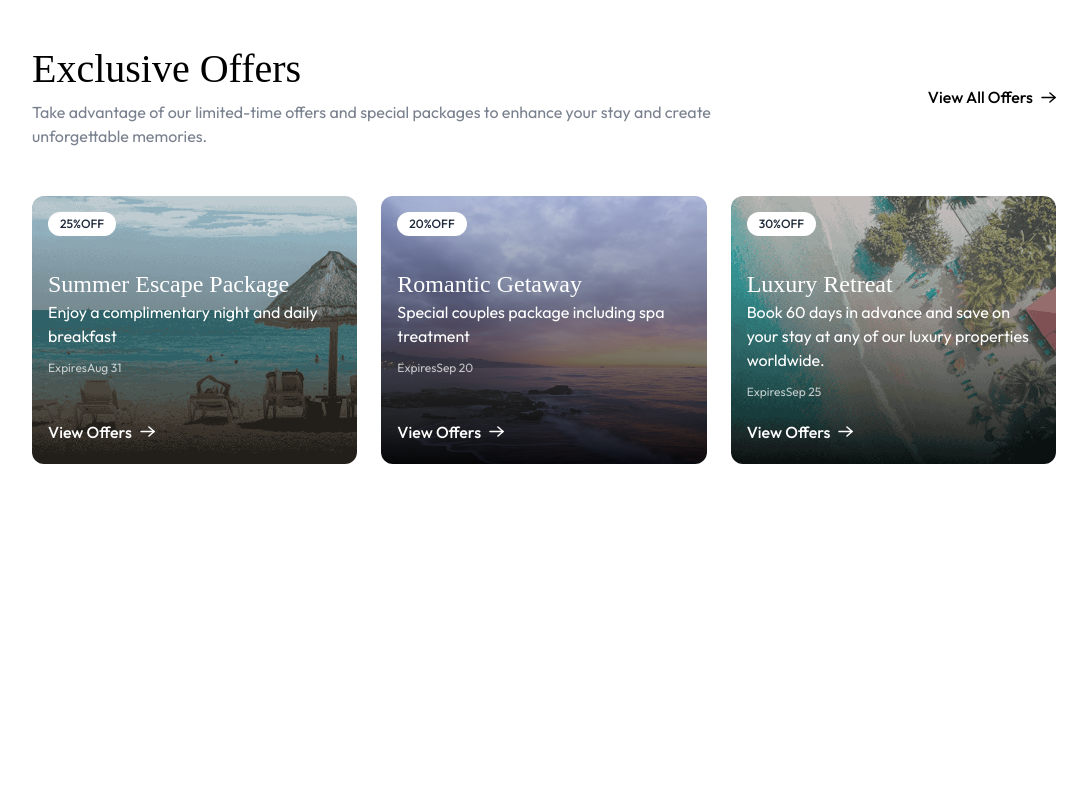
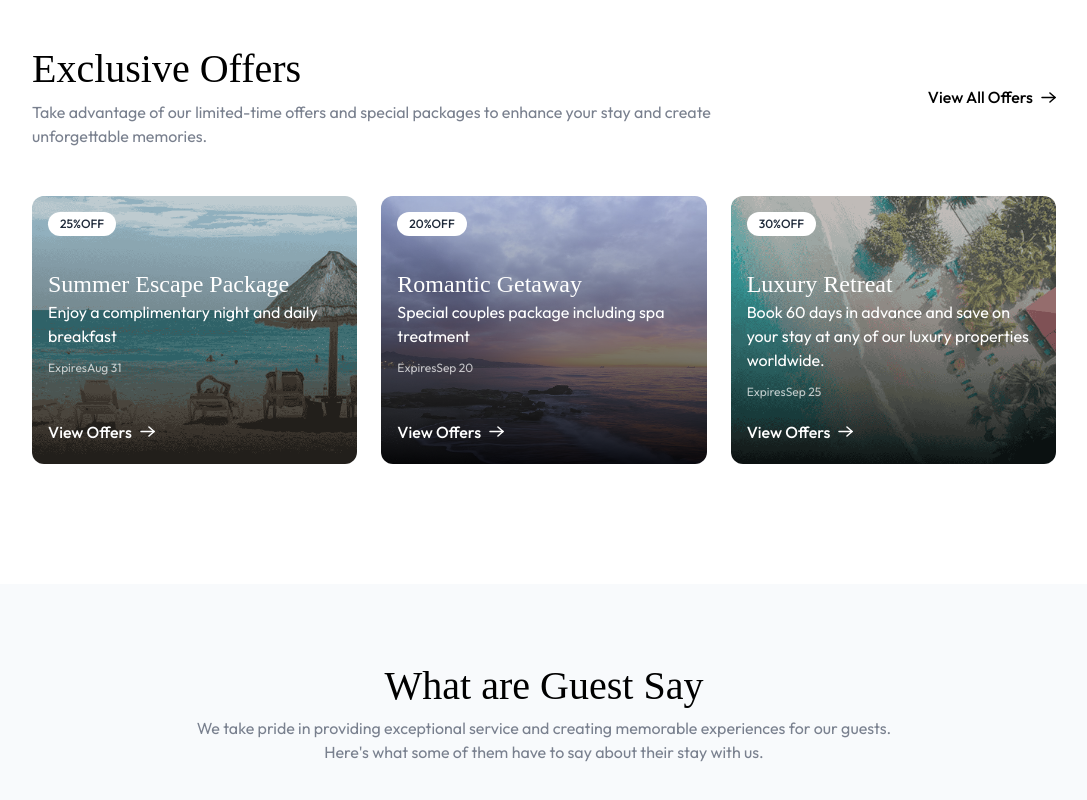
Before and after one commit to jeevankumar812/Hotel-Book, a React (Vite) app in the folder client/: page / in a window 1280 px wide. Shown: the part 1591-2391 px from the top of the page, without its empty margins (96-1183 px from the left). Before the commit the page ends 2175 px from the top, so only its background shows below. Built offline with nearby package versions, Linux system fonts and the light colour scheme; no server answers; a web font is replaced by a local one.

Commit message:
Testimonial mouted

```diff
--- a/client/src/components/Testimonial.jsx
+++ b/client/src/components/Testimonial.jsx
@@ -1,9 +1,13 @@
 import React from 'react'
+import Title from './Title'
 
 const Testimonial = () => {
   return (
-    <div>
-
+    <div className='flex flex-col items-center px-6 md:px-16 lg:px-24 bg-slate-50 pt-20 pb-30'>
+      <Title title="What are Guest Say"
+      subTitle="We take pride in providing exceptional service
+       and creating memorable experiences for our guests. Here's what some
+        of them have to say about their stay with us." />
     </div>
   )
 }
--- a/client/src/pages/Home.jsx
+++ b/client/src/pages/Home.jsx
@@ -2,12 +2,14 @@
 import Hero from '../components/Hero'
 import FeaturedDestination from '../components/FeaturedDestination'
 import ExclusiveOffers from '../components/ExclusiveOffers'
+import Testimonial from '../components/Testimonial'
 const Home = () => {
   return (
     <>
     <Hero/>
     <FeaturedDestination/>
     <ExclusiveOffers/>
+    <Testimonial/>
     </>
   )
 }
```
